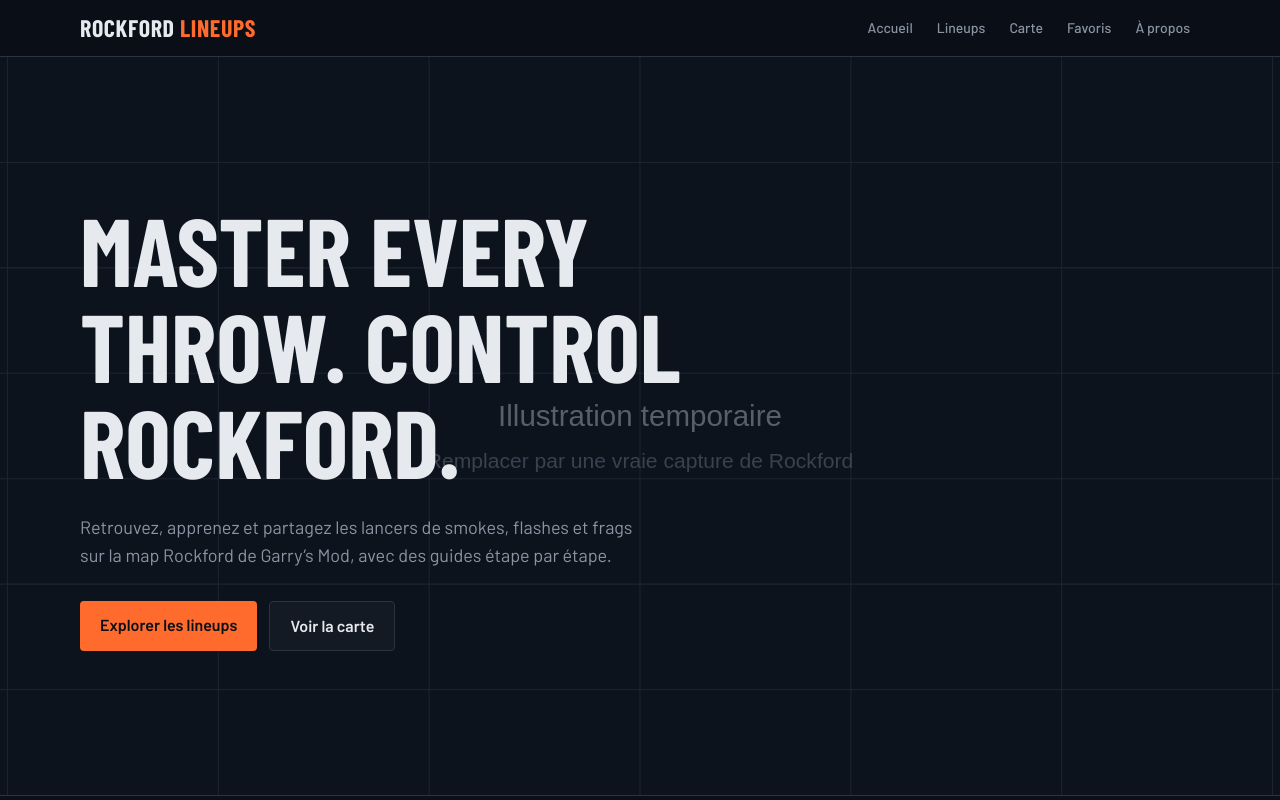
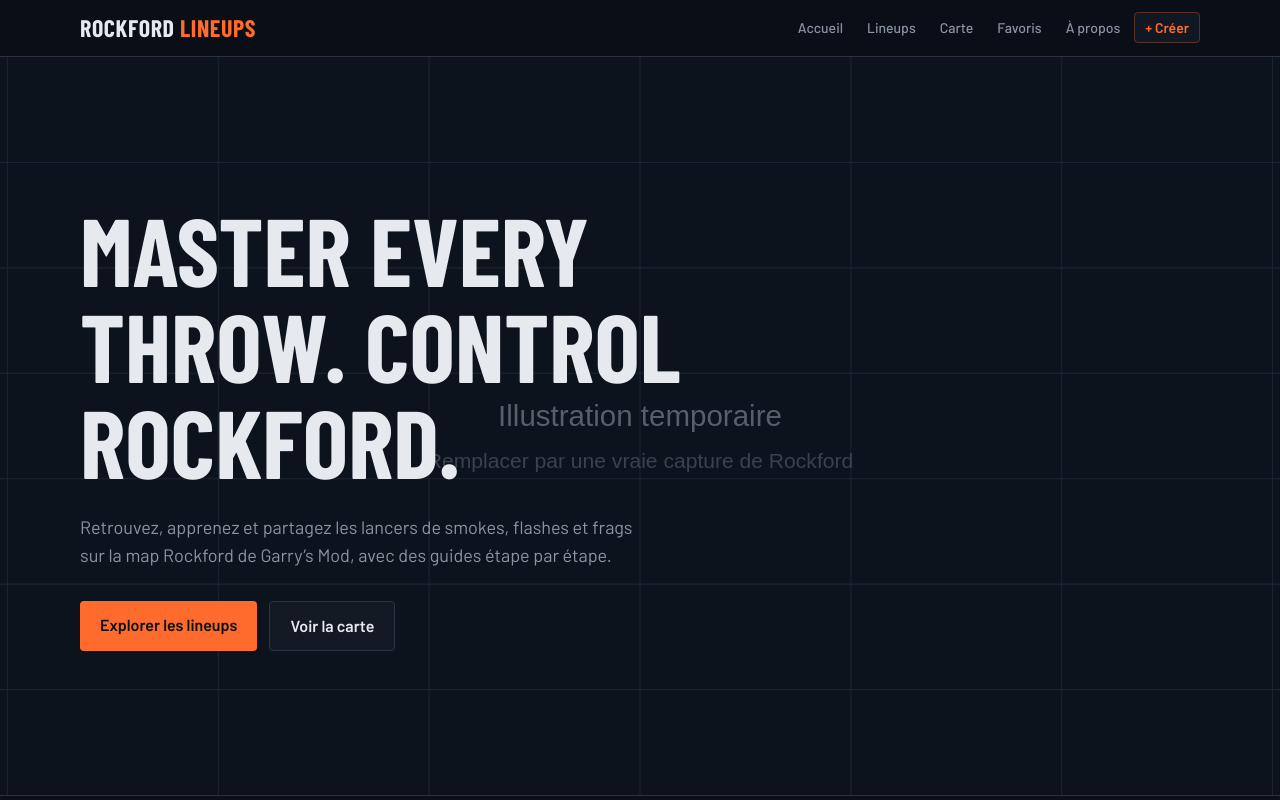
Before and after one commit to younesmenadi65-spec/lineupGIGN, a Next.js app: page / in a window 1280 px wide. Shown: the top 800 px of the page. Built offline with nearby package versions, Linux system fonts and the light colour scheme; no server answers; the database is empty.

Commit message:
Update Header.tsx

```diff
--- a/src/components/Header.tsx
+++ b/src/components/Header.tsx
@@ -1,8 +1,13 @@
 import Link from 'next/link';
 
 const NAV = [
-  { href: '/', label: 'Accueil' }, { href: '/lineups', label: 'Lineups' }, { href: '/map', label: 'Carte' },
-  { href: '/favoris', label: 'Favoris' }, { href: '/about', label: 'À propos' },
+  { href: '/', label: 'Accueil' },
+  { href: '/lineups', label: 'Lineups' },
+  { href: '/map', label: 'Carte' },
+  { href: '/favoris', label: 'Favoris' },
+  { href: '/about', label: 'À propos' },
+  // ➕ Ajout du lien vers la page de création
+  { href: '/lineups/new', label: '+ Créer' },
 ];
 
 export function Header() {
@@ -15,7 +20,16 @@
         <nav aria-label="Navigation principale">
           <ul className="flex flex-wrap items-center gap-1 text-sm font-medium text-muted">
             {NAV.map((n) => (
-              <li key={n.href}><Link href={n.href} className="rounded px-2.5 py-1.5 transition-colors hover:bg-raised hover:text-text">{n.label}</Link></li>
+              <li key={n.href}>
+                <Link
+                  href={n.href}
+                  className={`rounded px-2.5 py-1.5 transition-colors hover:bg-raised hover:text-text ${
+                    n.href === '/lineups/new' ? 'text-accent font-semibold bg-raised/50 border border-accent/30' : ''
+                  }`}
+                >
+                  {n.label}
+                </Link>
+              </li>
             ))}
           </ul>
         </nav>
```
